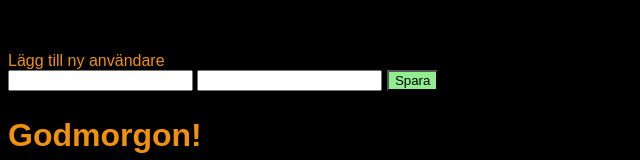
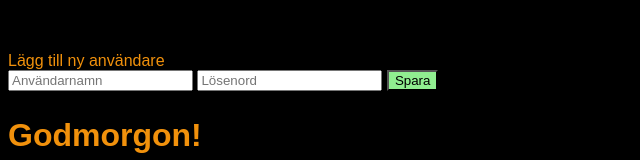
Before and after one commit to c-ridesjo/users-front, a plain HTML site: page index.html in a window 1280 px wide. Shown: the part 142-302 px from the top of the page, without its empty margins (0-640 px from the left). Drawn offline with Linux system fonts and the light colour scheme.

Commit message:
Add placeholders

```diff
--- a/index.html
+++ b/index.html
@@ -27,8 +27,8 @@
     <!-- <ul id="userList"></ul> -->
 
     <div>
-      <input type="text" id="newUser" />
-      <input type="text" id="newUserPassword" />
+      <input type="text" id="newUser" placeholder="Användarnamn"/>
+      <input type="text" id="newUserPassword" placeholder="Lösenord"/>
       <button id="saveUserBtn">Spara</button>
     </div>
 
```
